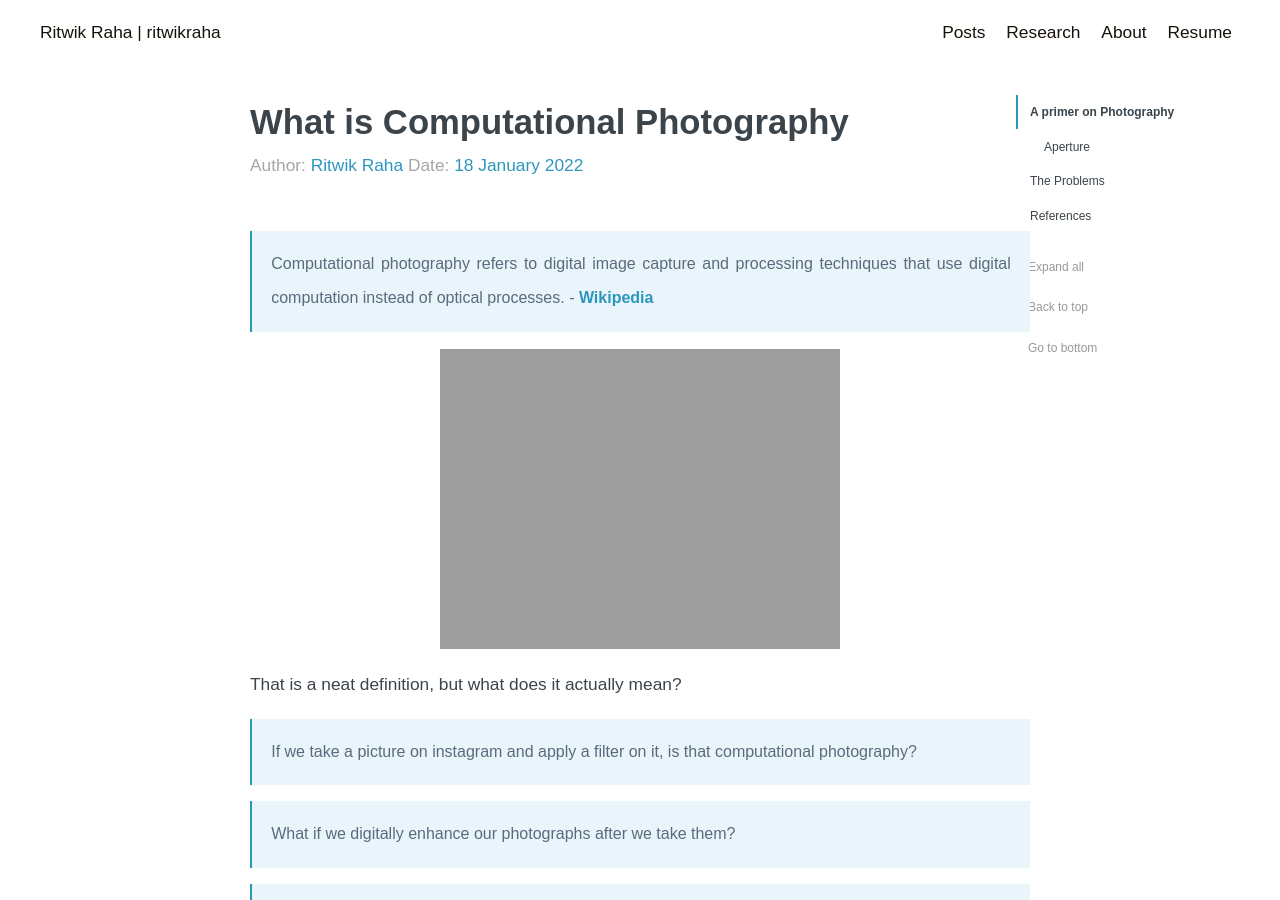
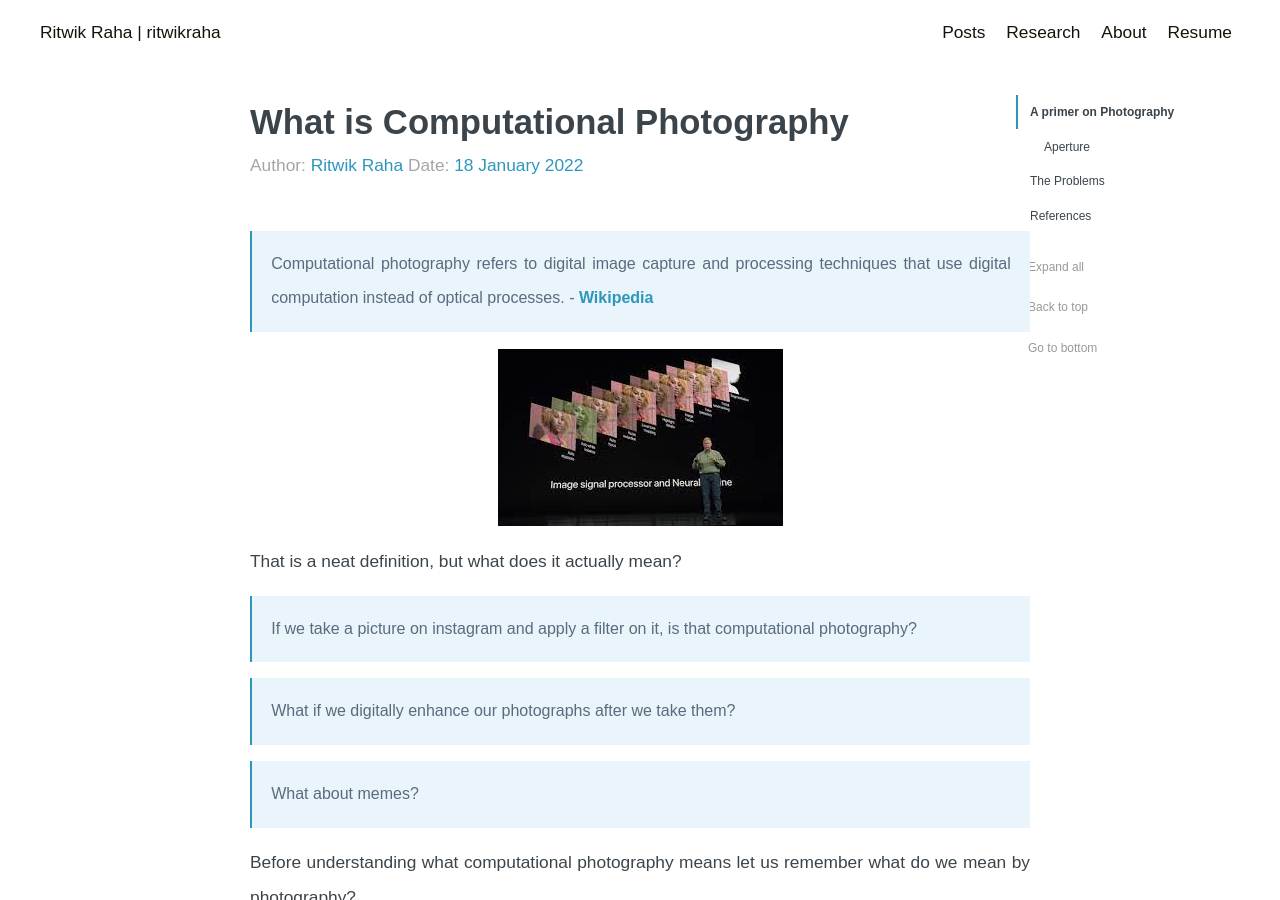
Before and after one commit to ritwikraha/ritwikraha.github.io, a Jekyll site: the page built from _posts/2022-1-18-Computational-Photography.md, in a window 1280 px wide and 900 px high. Built offline with Jekyll 4.4.1, drawn with Linux system fonts in a browser that asks for light colours; comment, search, counter and statistics services are not loaded.

Commit message:
chore: updates again

```diff
--- a/_posts/2022-1-18-Computational-Photography.md
+++ b/_posts/2022-1-18-Computational-Photography.md
@@ -15,7 +15,7 @@ permalink: /what-is-computational-photography
 
 > Computational photography refers to digital image capture and processing techniques that use digital computation instead of optical processes. - [Wikipedia](https://en.wikipedia.org/wiki/Computational_photography)
 
-![blend-modes]({{site.url}}/assets/post_images/6post/apple.jpeg)
+![blend-modes]({{site.url}}/assets/post_images/6post/apple.jpg)
 
 
 That is a neat definition, but what does it actually mean?
```
